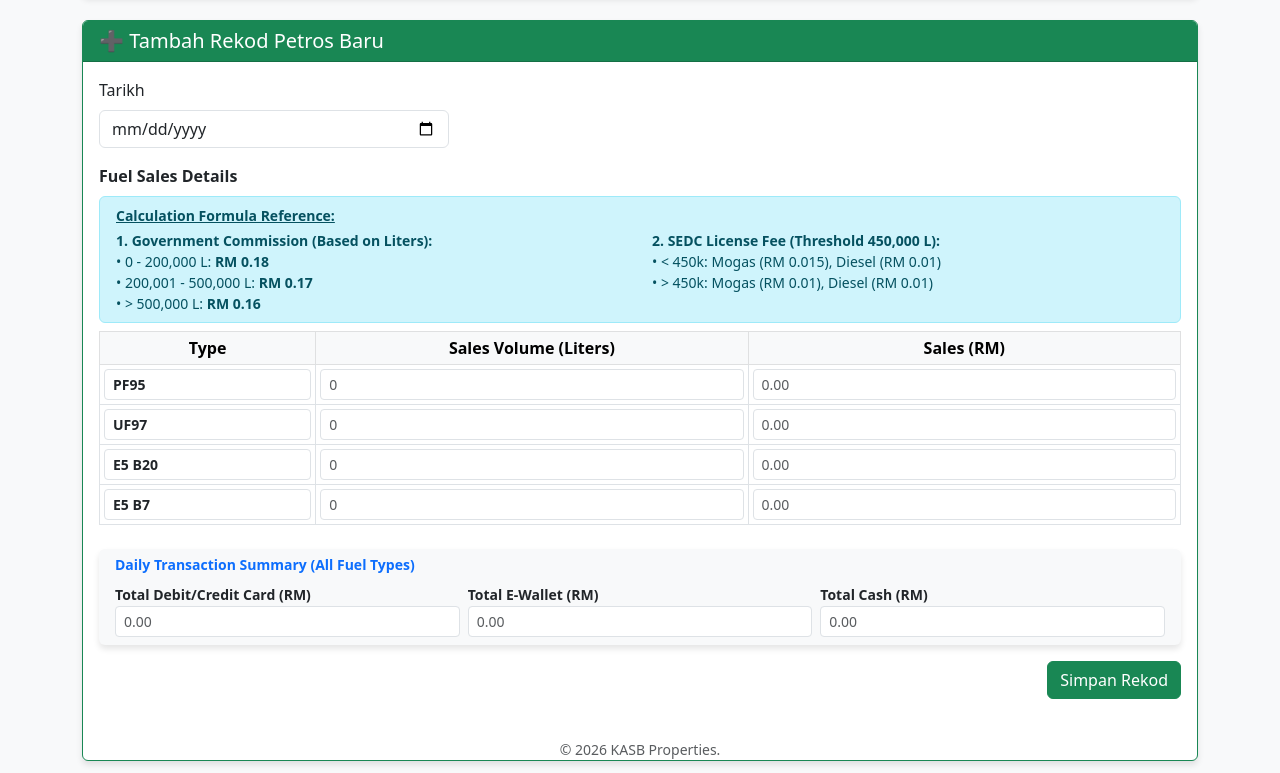
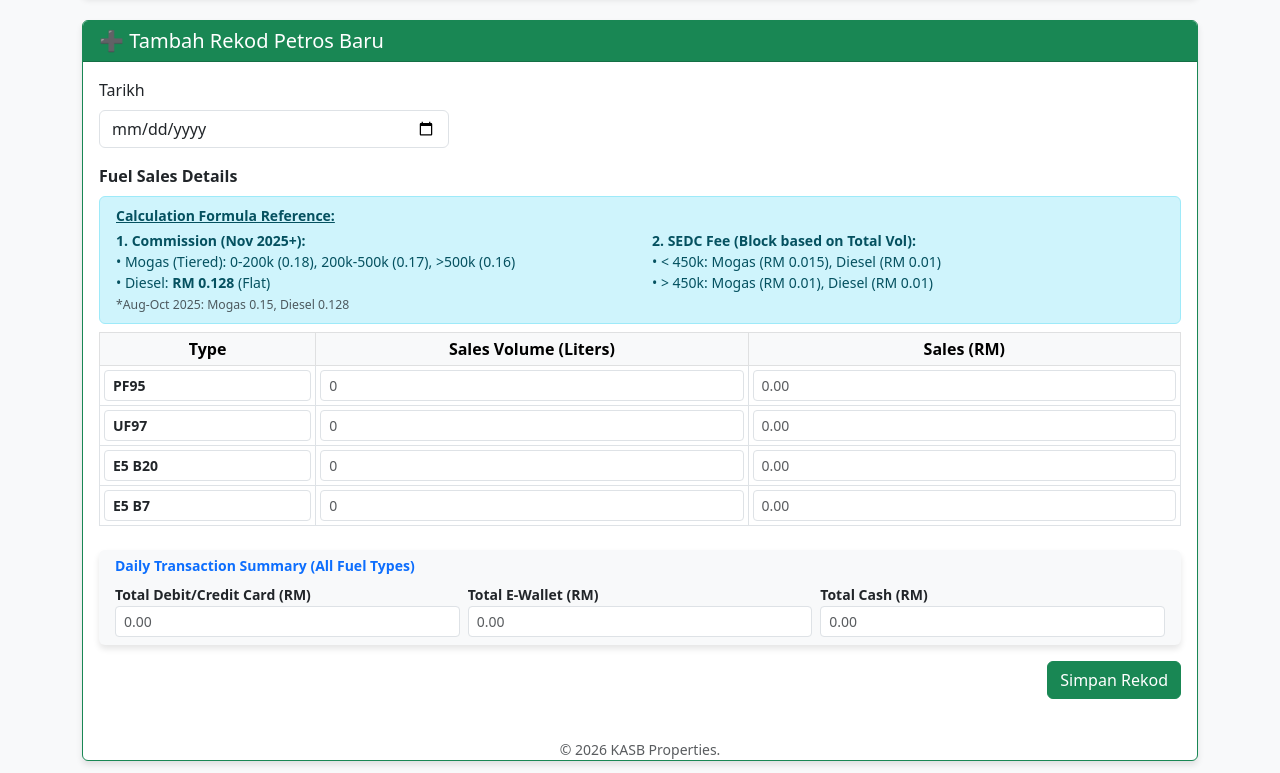
Before and after one commit to azaharrabu/sistem-sewaan-KASB, a Flask app: page /petros in a window 1280 px wide. Shown: the part 749-1522 px from the top of the page. Run offline with Flask 3, Linux system fonts and the light colour scheme; the visitor is signed in with stand-in values (Sample User, id 1); data that the repository does not hold is empty.

Commit message:
Fix: Kemaskini formula komisyen Petros (Tiered Mogas/Flat Diesel) & SEDC Fee

```diff
--- a/app.py
+++ b/app.py
@@ -881,57 +881,92 @@ def upload_document(sewaan_id):
         return f"Ralat memuat naik dokumen: {e}"
 
 # --- HELPER: KIRA KOMISYEN & KOS PETROS ---
-def calculate_petros_financials(details_data, other_expenses=0.0):
+def calculate_petros_financials(details_data, tarikh_str, other_expenses=0.0):
     """
     Mengira komisyen, kos SEDC, dan keuntungan bersih berdasarkan logik bertingkat.
     details_data: list of dict [{'jenis_minyak': 'PF95', 'daily_volume': 1000}, ...]
+    tarikh_str: 'YYYY-MM-DD'
     """
+    try:
+        rec_date = datetime.strptime(tarikh_str, "%Y-%m-%d").date()
+    except:
+        rec_date = date.today()
+
     # Asingkan volume mengikut kategori
     vol_mogas = sum(d['daily_volume'] for d in details_data if d['jenis_minyak'] in ['PF95', 'UF97'])
     vol_diesel = sum(d['daily_volume'] for d in details_data if d['jenis_minyak'] in ['E5 B20', 'E5 B7'])
     total_vol = vol_mogas + vol_diesel
 
-    # 1. Kira Komisyen (Tiered based on Total Volume)
-    # 0-200k: RM0.18 | 200k-500k: RM0.17 | >500k: RM0.16
-    comm = 0.0
-    remaining = total_vol
+    # --- 1. KIRA KOMISYEN ---
+    # Tarikh perubahan struktur: 1 November 2025
+    cutoff_date = date(2025, 11, 1)
 
-    # Tier 1 (0 - 200,000)
-    t1 = min(remaining, 200000)
-    comm += t1 * 0.18
-    remaining -= t1
+    comm_mogas_total = 0.0
+    comm_diesel_total = 0.0
 
-    # Tier 2 (200,001 - 500,000) -> Max 300k
-    if remaining > 0:
-        t2 = min(remaining, 300000)
-        comm += t2 * 0.17
-        remaining -= t2
+    if rec_date < cutoff_date:
+        # LOGIK LAMA (Ogos - Okt 2025)
+        # Mogas: RM 0.150 flat
+        # Diesel: RM 0.128 flat
+        comm_mogas_total = vol_mogas * 0.150
+        comm_diesel_total = vol_diesel * 0.128
+    else:
+        # LOGIK BARU (Nov 2025 ke atas)
+        # Mogas: Tiered (0-200k: 0.18, 200k-500k: 0.17, >500k: 0.16)
+        # Diesel: Kekal RM 0.128 (Flat)
 
-    # Tier 3 (> 500,000)
-    if remaining > 0:
-        comm += remaining * 0.16
+        # Kira Tier Mogas
+        rem_mogas = vol_mogas
 
-    # Kadar purata komisyen per liter (untuk diagihkan semula ke detail)
-    avg_comm_rate = comm / total_vol if total_vol > 0 else 0
+        # Tier 1: 0 - 200,000
+        t1 = min(rem_mogas, 200000)
+        comm_mogas_total += t1 * 0.18
+        rem_mogas -= t1
 
-    # 2. Kira Kos SEDC (Threshold 450,000)
-    # < 450k: Mogas 0.015, Diesel 0.01
-    # > 450k: Mogas 0.01, Diesel 0.01
+        # Tier 2: 200,001 - 500,000
+        if rem_mogas > 0:
+            t2 = min(rem_mogas, 300000)
+            comm_mogas_total += t2 * 0.17
+            rem_mogas -= t2
+
+        # Tier 3: > 500,000
+        if rem_mogas > 0:
+            comm_mogas_total += rem_mogas * 0.16
+
+        # Kira Diesel
+        comm_diesel_total = vol_diesel * 0.128
+
+    # --- 2. KIRA KOS SEDC ---
+    # Blok Utama: Kurang 450k vs Lebih 450k (Berdasarkan Total Volume)
+    # Mogas: 0.015 (<450k) atau 0.01 (>450k)
+    # Diesel: 0.01 (Flat)
+
     rate_mogas = 0.015 if total_vol < 450000 else 0.01
     rate_diesel = 0.01
 
     total_sedc = (vol_mogas * rate_mogas) + (vol_diesel * rate_diesel)
 
-    # 3. Kemaskini details_data dengan nilai dikira
+    # --- 3. AGIHAN KE DETAILS ---
     total_gross_profit = 0.0
     total_sedc_cost = 0.0
+
+    # Kira purata rate Mogas untuk agihan per item (jika tiered)
+    avg_rate_mogas = comm_mogas_total / vol_mogas if vol_mogas > 0 else 0
 
     for d in details_data:
         vol = d['daily_volume']
         jenis = d['jenis_minyak']
 
-        # Assign Commission (Guna purata atau logic lain? Kita guna purata rate tier tadi)
-        d['earned_commission'] = vol * avg_comm_rate
+        # Assign Commission
+        if jenis in ['PF95', 'UF97']:
+            if rec_date < cutoff_date:
+                d['earned_commission'] = vol * 0.150
+            else:
+                d['earned_commission'] = vol * avg_rate_mogas
+        elif jenis in ['E5 B20', 'E5 B7']:
+            d['earned_commission'] = vol * 0.128
+        else:
+            d['earned_commission'] = 0.0
 
         # Assign Kos SEDC
         if jenis in ['PF95', 'UF97']:
@@ -1023,7 +1058,7 @@ def add_income(source_name):
                 })
 
             # Kira Automatik (Komisyen, SEDC, Profit)
-            net_profit, gross_profit, total_sedc = calculate_petros_financials(details_data, total_expenses)
+            net_profit, gross_profit, total_sedc = calculate_petros_financials(details_data, tarikh, total_expenses)
 
             # --- LOGIK PROFIT SHARING PETROS ---
             # Tahun 1-3 (2025-2027): KASB 20%, Gowpen 80%
@@ -1140,7 +1175,7 @@ def edit_pendapatan(id):
                     })
 
                 # Kira Semula
-                net_profit, gross_profit, total_sedc = calculate_petros_financials(details_data, total_expenses)
+                net_profit, gross_profit, total_sedc = calculate_petros_financials(details_data, tarikh, total_expenses)
 
                 breakdown['sedc'] = total_sedc
 
--- a/templates/income_list.html
+++ b/templates/income_list.html
@@ -242,13 +242,13 @@
                                 <div class="fw-bold text-decoration-underline mb-1">Calculation Formula Reference:</div>
                                 <div class="row">
                                     <div class="col-md-6">
-                                        <strong>1. Government Commission (Based on Liters):</strong><br>
-                                        • 0 - 200,000 L: <strong>RM 0.18</strong><br>
-                                        • 200,001 - 500,000 L: <strong>RM 0.17</strong><br>
-                                        • > 500,000 L: <strong>RM 0.16</strong>
+                                        <strong>1. Commission (Nov 2025+):</strong><br>
+                                        • Mogas (Tiered): 0-200k (0.18), 200k-500k (0.17), >500k (0.16)<br>
+                                        • Diesel: <strong>RM 0.128</strong> (Flat)<br>
+                                        <small class="text-muted">*Aug-Oct 2025: Mogas 0.15, Diesel 0.128</small>
                                     </div>
                                     <div class="col-md-6">
-                                        <strong>2. SEDC License Fee (Threshold 450,000 L):</strong><br>
+                                        <strong>2. SEDC Fee (Block based on Total Vol):</strong><br>
                                         • < 450k: Mogas (RM 0.015), Diesel (RM 0.01)<br>
                                         • > 450k: Mogas (RM 0.01), Diesel (RM 0.01)
                                     </div>
```
Also changed, not shown: templates/edit_income.html (+5 -5 lines).
